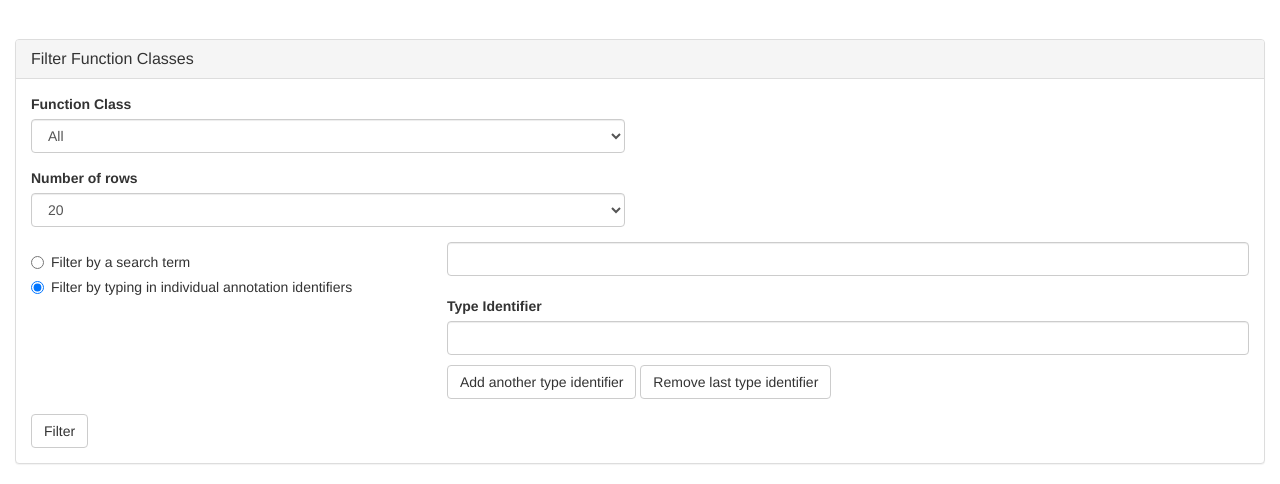
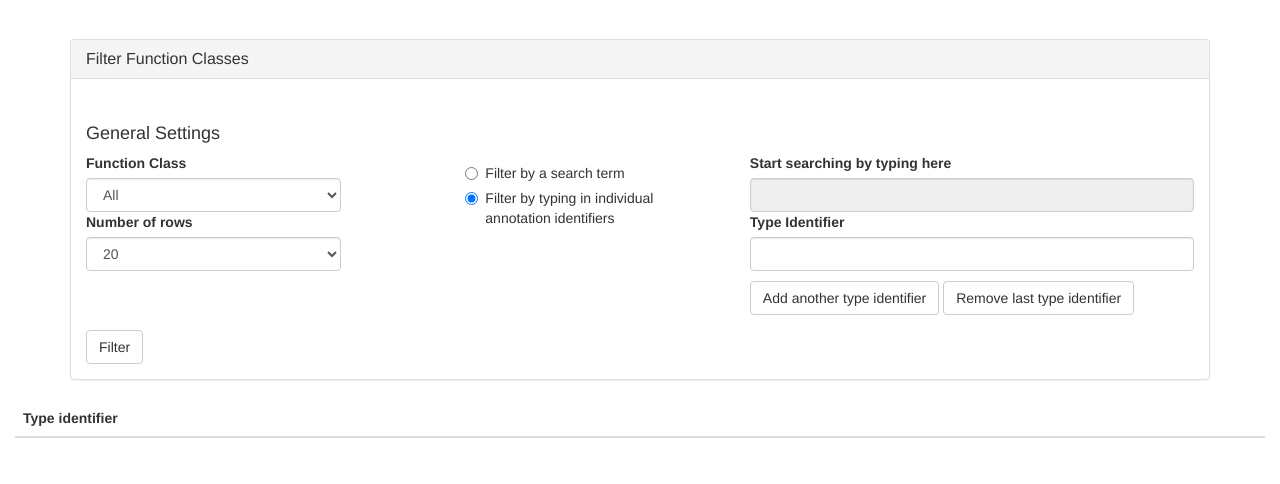
Before and after one commit to EnvGen/BARM_web_server, a Flask app: page / in a window 1280 px wide, after a click on "Filter Function Classes". Shown: the part 51-535 px from the top of the page. Run offline with Flask 2, Linux system fonts and the light colour scheme; data that the repository does not hold is empty; some libraries are stand-ins or nearby versions.

Commit message:
Changed the design of the filtering frame

```diff
--- a/templates/index.html
+++ b/templates/index.html
@@ -1,6 +1,6 @@
 {% extends "default_base.html" %}
 {% block body %}
-
+<div class="container">
   <div class="panel-group" id="accordion" role="tablist" aria-multiselectable="true">
     <div class="panel panel-default">
       <div class="panel-heading" role="tab" id="headingOne">
@@ -13,26 +13,21 @@
       <div id="collapseOne" class="panel-collapse collapse" role="tabpanel" aria-labelledby="headingOne">
         <div class="panel-body">
 
-        <form action="" method="post" name="filter">
+          <form action="" method="post" id='filter_form' name="filter" class="filter_function">
 
+            <h4>General Settings</h4>
             <div class="row">
-            <div class="col-md-6">
+              <div class="col-md-3">
                   {{ form.hidden_tag() }}
                 <div class="form-group">
                   <label for="function_class">Function Class</label>
                   {{ form.function_class(class="form-control") }}
-              </div>
-              <div class="form-group">
                   <label for="limit">Number of rows</label>
                   {{ form.limit(class="form-control") }}
                 </div>
               </div>
-            <div class="col-md-6">
-            </div>
-          </div>
 
-          <div class="row">
-            <div class="col-md-4">
+              <div class="col-md-3 col-md-offset-1">
                 <div id="filter_alternative_radio">
                   {% for subfield in form.filter_alternative %}
                   <div class="radio">
@@ -44,11 +39,10 @@
                   {% endfor %}
                 </div>
               </div>
-            <div class="col-md-8">
+              <div class="col-md-5">
                 <fieldset class="filter_with_search">
+                  <label for={{ "filter_with_search" }}>Start searching by typing here</label>
                   {{ form.search_annotations(class="form-control") }}
-                <div id="search_result_annotations">
-                </div>
                 </fieldset>
                 <fieldset class="filter_with_type_identifiers">
                   <div class="form-group" id="type_identifiers">
@@ -65,10 +59,13 @@
                   </div>
                 </fieldset>
               </div>
+              <div id="search_result_annotations">
+              </div>
             </div>
 
             <button type="submit" class="btn btn-default">Filter</button>
           </form>
+        </div>
       </div>
     </div>
   </div>
@@ -94,6 +91,10 @@
       });
 
       fetch_search_result();
+
+      selector_to_disable = $("fieldset:not([disabled])")
+      selector_to_enable = $("fieldset.".concat($("#filter_alternative_radio :checked").val()));
+      disable_form_element(selector_to_disable, selector_to_enable);
   });
 
   function clone_field_list(selector) {
```
Lines whose indentation alone changed are shown as unchanged.
